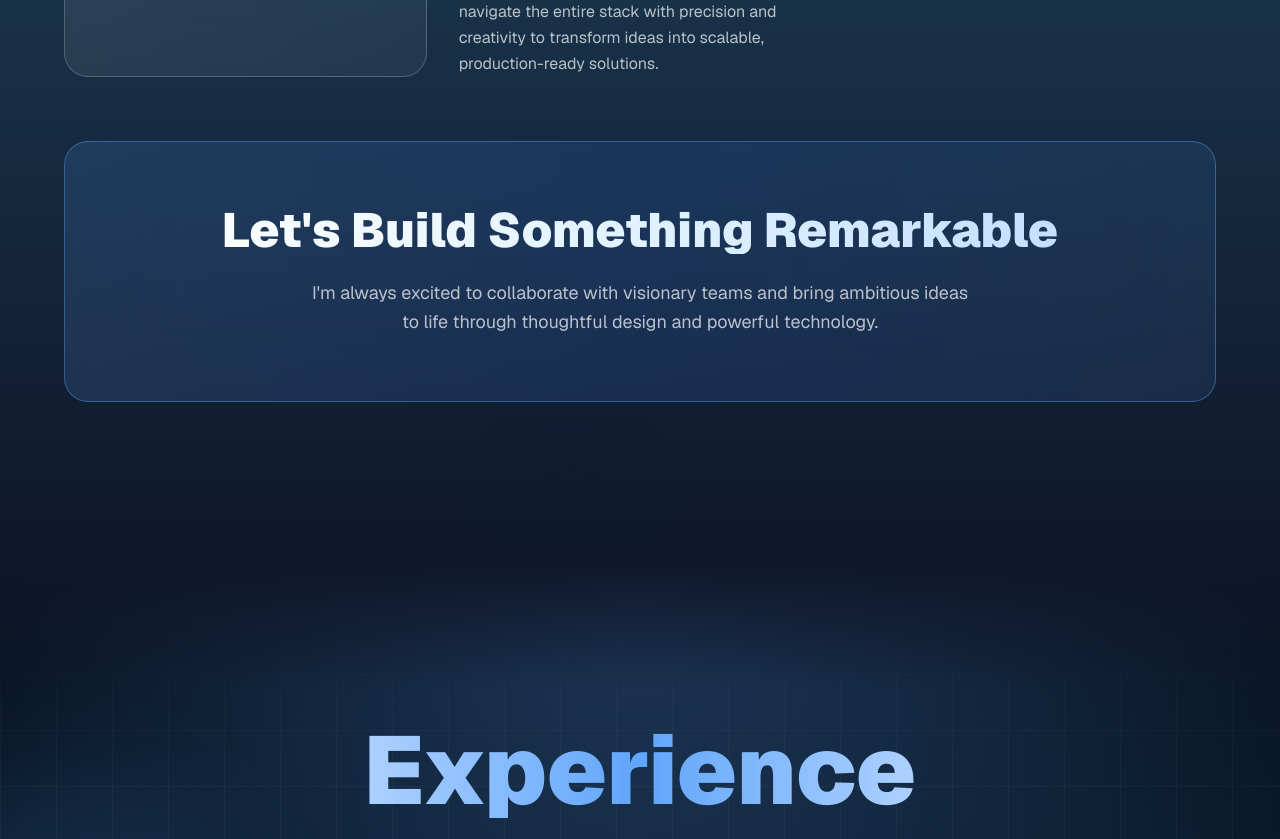
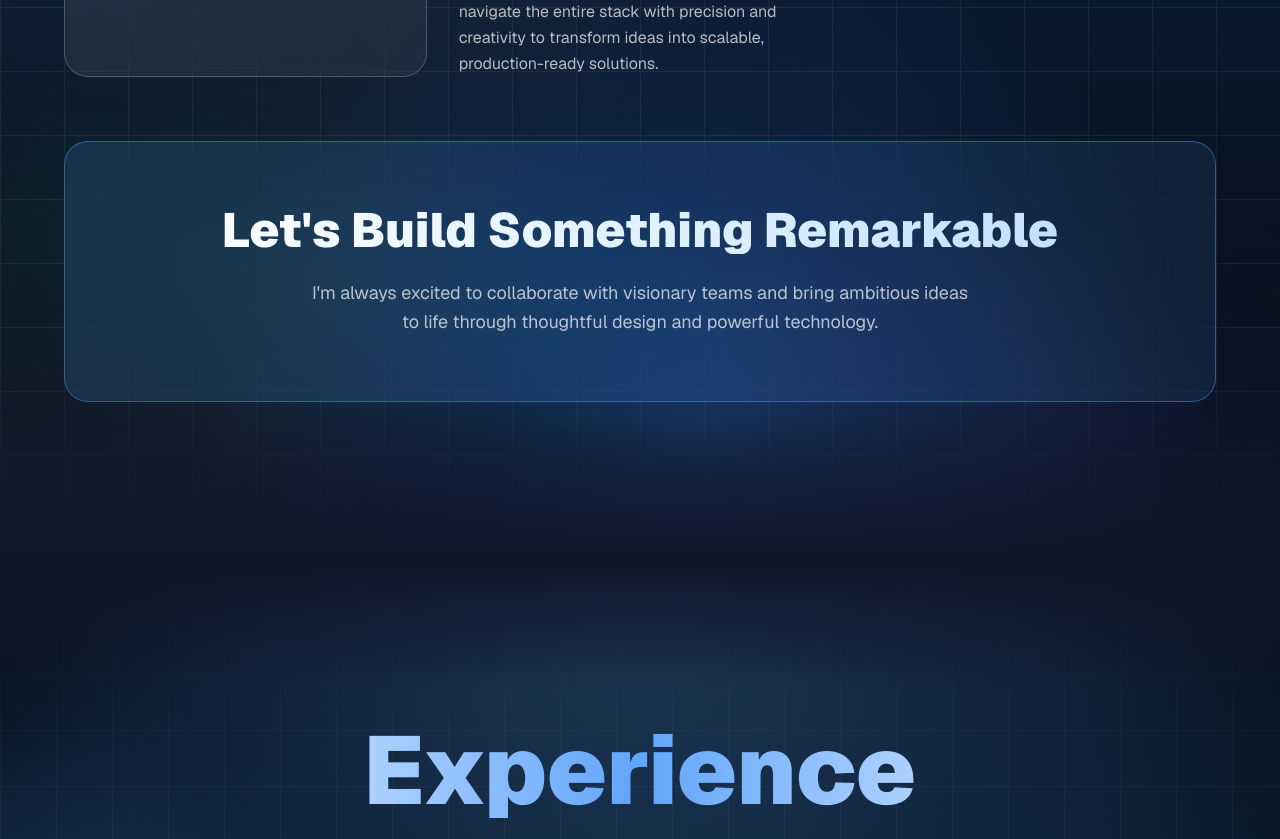
Before and after one commit to shivanikadirgamarajah/eportfolio, a Next.js app in the folder my-portfolio/: page / in a window 1280 px wide. Shown: the part 3240-4079 px from the top of the page. Built offline with nearby package versions, Linux system fonts and the light colour scheme.

Commit message:
edited background

```diff
--- a/my-portfolio/app/sections/AboutSection.tsx
+++ b/my-portfolio/app/sections/AboutSection.tsx
@@ -8,12 +8,33 @@ export default function AboutSection() {
   const isFireworksInView = useInView(fireworksRef, { amount: 0.4 });
 
   return (
-    <section id="aboutme" className="w-full py-40 px-8 relative bg-gradient-to-b from-[#0a1628] via-[#1a3a52] to-[#0f172a] overflow-hidden">
-      {/* Enhanced animated background orbs with multiple layers */}
+    <section id="aboutme" className="w-full py-40 px-8 relative isolate bg-[#07111f] overflow-hidden">
+      {/* Layered atmospheric background */}
       <div className="absolute inset-0 overflow-hidden pointer-events-none">
-        <div className="absolute -top-40 -left-40 w-80 h-80 bg-[#60a5fa] rounded-full mix-blend-multiply filter blur-3xl opacity-15 animate-blob"></div>
-        <div className="absolute top-96 -right-20 w-96 h-96 bg-[#3b82f6] rounded-full mix-blend-multiply filter blur-3xl opacity-12 animate-blob animation-delay-2000"></div>
-        <div className="absolute -bottom-20 left-1/3 w-72 h-72 bg-[#0ea5e9] rounded-full mix-blend-multiply filter blur-3xl opacity-10 animate-blob animation-delay-4000"></div>
+        <div className="absolute inset-0 bg-[linear-gradient(180deg,#1a3a52_0%,#07111f_18%,#0b1e35_50%,#07111f_82%,#0f172a_100%)]" />
+        <div className="absolute inset-0 bg-[radial-gradient(circle_at_18%_15%,rgba(34,211,238,0.24),transparent_28%),radial-gradient(circle_at_82%_20%,rgba(168,85,247,0.18),transparent_30%),radial-gradient(circle_at_55%_90%,rgba(59,130,246,0.22),transparent_34%)]" />
+        <motion.div
+          className="absolute left-[-18%] top-[18%] h-56 w-[136%] -rotate-6 bg-[linear-gradient(90deg,transparent,rgba(34,211,238,0.20),rgba(96,165,250,0.26),rgba(168,85,247,0.16),transparent)] blur-3xl"
+          animate={{ x: ["-3%", "3%", "-3%"], opacity: [0.45, 0.8, 0.45] }}
+          transition={{ duration: 12, repeat: Infinity, ease: "easeInOut" }}
+        />
+        <motion.div
+          className="absolute left-[-10%] bottom-[10%] h-48 w-[120%] rotate-6 bg-[linear-gradient(90deg,transparent,rgba(16,185,129,0.14),rgba(14,165,233,0.20),rgba(99,102,241,0.14),transparent)] blur-3xl"
+          animate={{ x: ["4%", "-4%", "4%"], opacity: [0.35, 0.65, 0.35] }}
+          transition={{ duration: 14, repeat: Infinity, ease: "easeInOut" }}
+        />
+        <div
+          className="absolute inset-0 opacity-[0.07]"
+          style={{
+            backgroundImage:
+              "linear-gradient(rgba(255,255,255,0.8) 1px, transparent 1px), linear-gradient(90deg, rgba(255,255,255,0.8) 1px, transparent 1px)",
+            backgroundSize: "64px 64px",
+            maskImage: "linear-gradient(to bottom, transparent, black 16%, black 84%, transparent)",
+          }}
+        />
+        <div className="absolute inset-0 bg-[linear-gradient(115deg,transparent_0%,rgba(255,255,255,0.055)_44%,transparent_58%)] opacity-60" />
+        <div className="absolute inset-x-0 top-0 h-32 bg-gradient-to-b from-[#1a3a52] to-transparent" />
+        <div className="absolute inset-x-0 bottom-0 h-40 bg-gradient-to-t from-[#0f172a] to-transparent" />
       </div>
 
       <div className="max-w-6xl mx-auto relative z-10">
```
